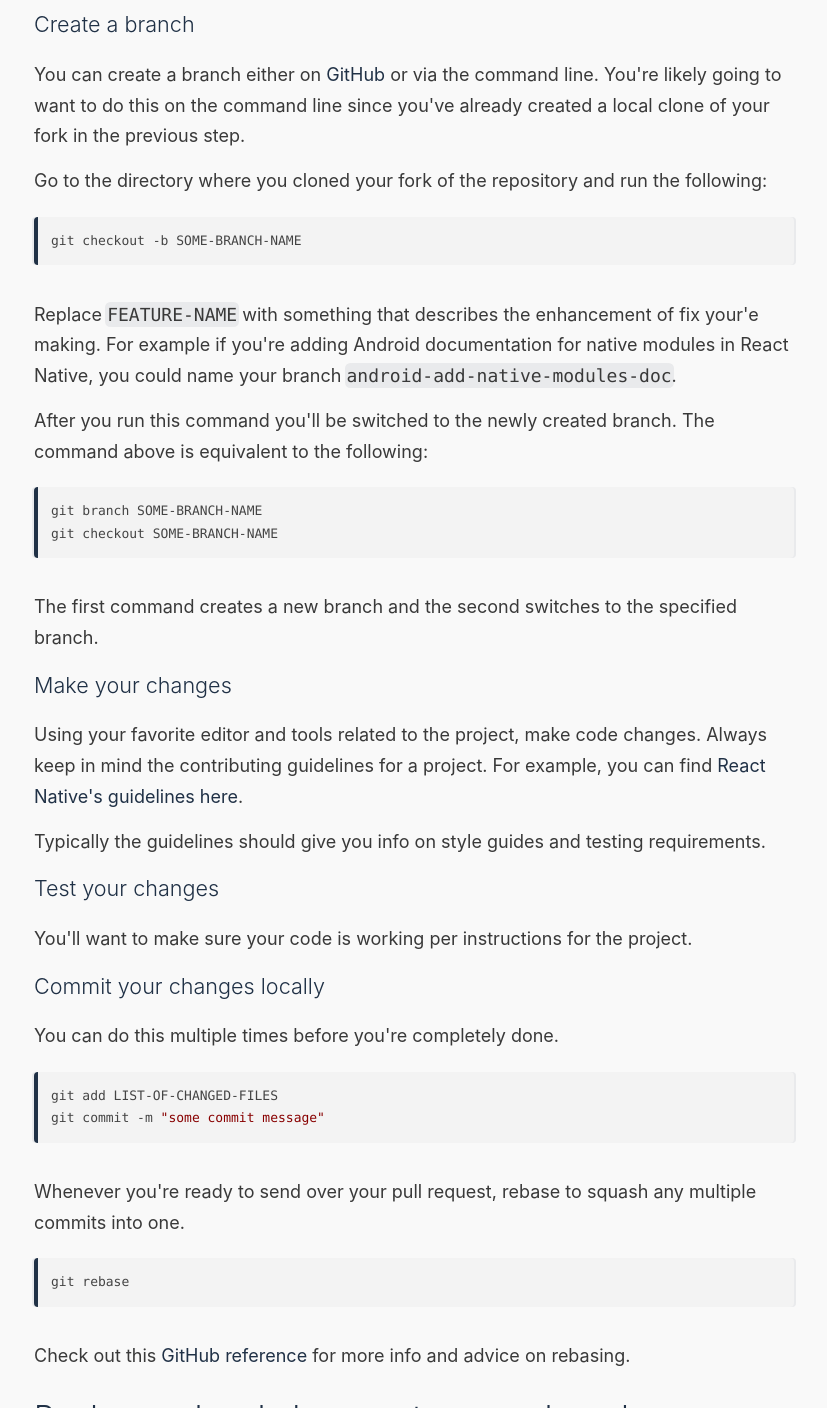
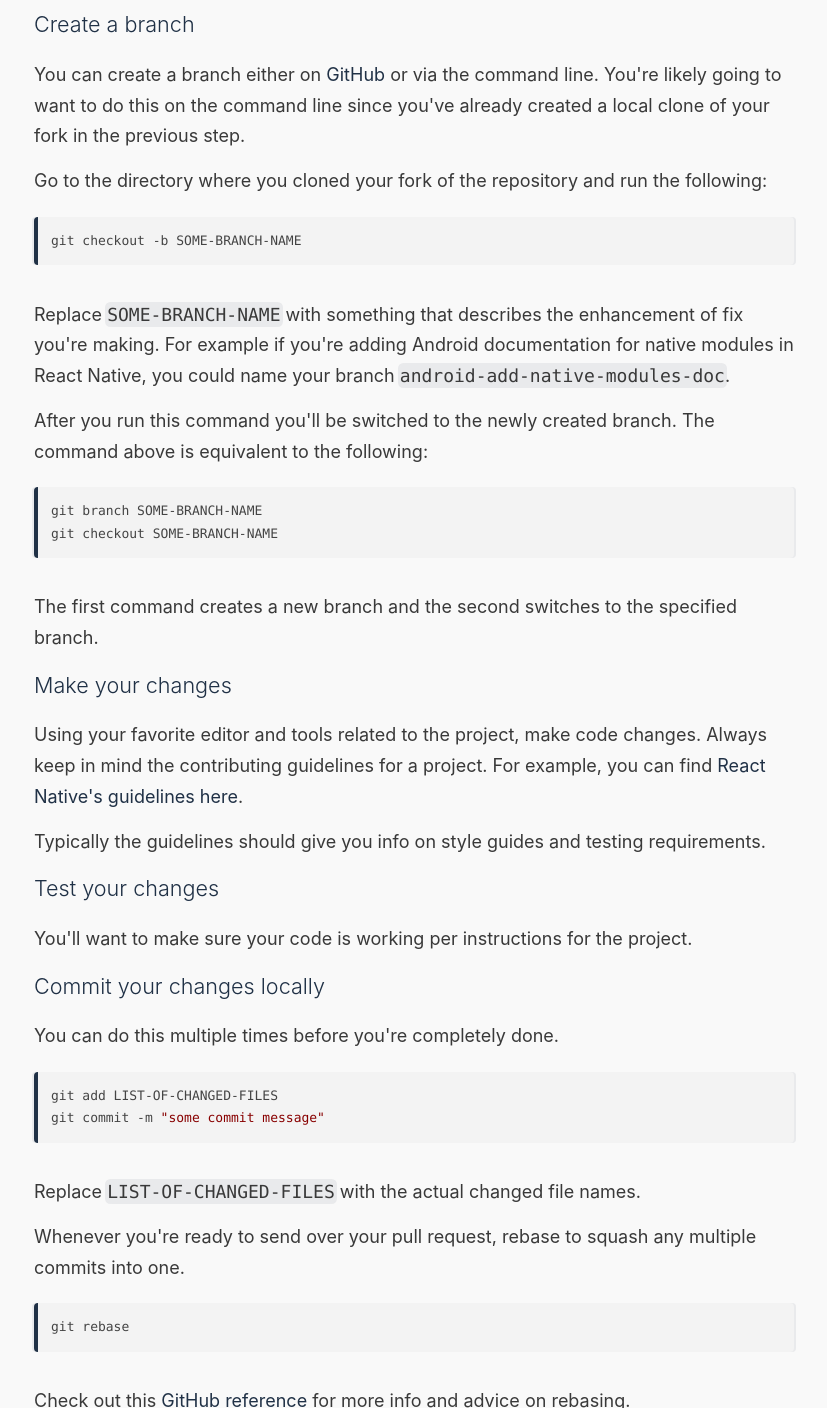
Before and after one commit to facebookarchive/fbmentorship, a plain HTML site: page docs/en/contributing-workflow.html in a window 1280 px wide. Shown: the part 1216-2624 px from the top of the page, without its empty margins (396-1223 px from the left). Drawn offline with nearby package versions, Linux system fonts and the light colour scheme.

Commit message:
Deploy website
Deploy website version based on 74339e3dd7b7eb07308b32e2ca259d4288ff8761

```diff
--- a/docs/en/contributing-workflow.html
+++ b/docs/en/contributing-workflow.html
@@ -27,7 +27,7 @@
 <p>Go to the directory where you cloned your fork of the repository and run the following:</p>
 <pre><code class="hljs css bash">git checkout -b SOME-BRANCH-NAME
 </code></pre>
-<p>Replace <code>FEATURE-NAME</code> with something that describes the enhancement of fix your'e making. For example if you're adding Android documentation for native modules in React Native, you could name your branch <code>android-add-native-modules-doc</code>.</p>
+<p>Replace <code>SOME-BRANCH-NAME</code> with something that describes the enhancement of fix you're making. For example if you're adding Android documentation for native modules in React Native, you could name your branch <code>android-add-native-modules-doc</code>.</p>
 <p>After you run this command you'll be switched to the newly created branch. The command above is equivalent to the following:</p>
 <pre><code class="hljs css bash">git branch SOME-BRANCH-NAME
 git checkout SOME-BRANCH-NAME
@@ -43,6 +43,7 @@ git checkout SOME-BRANCH-NAME
 <pre><code class="hljs css bash">git add LIST-OF-CHANGED-FILES
 git commit -m <span class="hljs-string">"some commit message"</span>
 </code></pre>
+<p>Replace <code>LIST-OF-CHANGED-FILES</code> with the actual changed file names.</p>
 <p>Whenever you're ready to send over your pull request, rebase to squash any multiple commits into one.</p>
 <pre><code class="hljs css bash">git rebase
 </code></pre>
```
